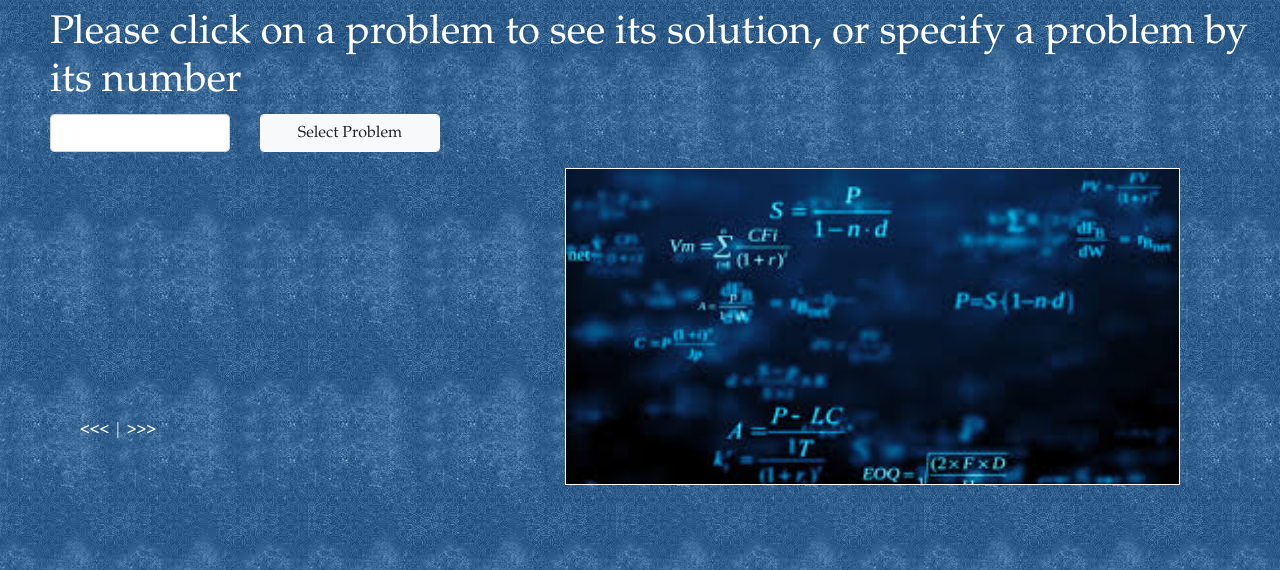
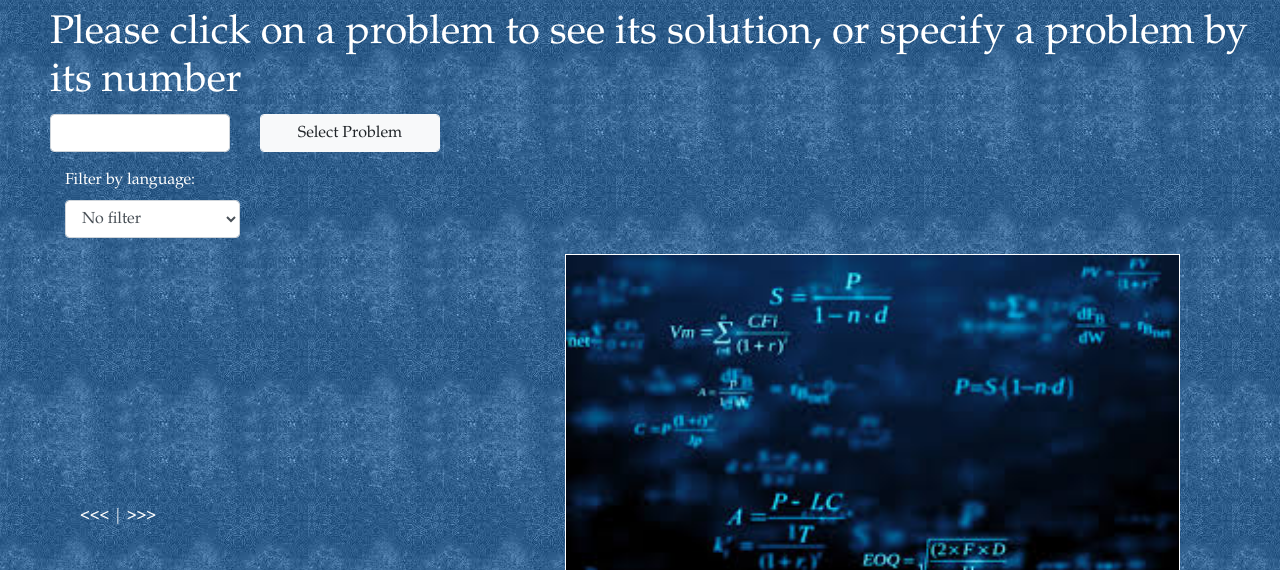
Before and after one commit to neilmarshall/project_euler_problem_store, a Flask app: page / in a window 1280 px wide. Shown: the part 60-630 px from the top of the page. Run offline with Flask 2, Linux system fonts and the light colour scheme; data that the repository does not hold is empty; some libraries are stand-ins or nearby versions.

Commit message:
add HTML placeholder for language filter form

```diff
--- a/app/forms.py
+++ b/app/forms.py
@@ -1,12 +1,16 @@
 from flask_wtf import FlaskForm
 from flask_wtf.file import FileAllowed, FileField, FileRequired
-from wtforms import IntegerField, PasswordField, StringField, SubmitField
+from wtforms import IntegerField, PasswordField, SelectField, StringField, SubmitField
 from wtforms.validators import DataRequired, NumberRange
 
 class ProblemSelectionForm(FlaskForm):
     problem_selection = IntegerField("Select problem:",
                 validators=[DataRequired(), NumberRange(min=1)])
     submit = SubmitField('Select Problem')
+
+
+class LanguageFilterForm(FlaskForm):
+    language_filter = SelectField('Filter by language:')
 
 
 class LoginForm(FlaskForm):
--- a/app/templates/index.html
+++ b/app/templates/index.html
@@ -62,6 +62,15 @@
         </div>
     </form>
 
+    <div class="form-group">
+        <div class="col-2">
+            {{ language_filter_form.language_filter.label }}
+        </div>
+        <div class="col-2">
+            {{ language_filter_form.language_filter(class="form-control") }}
+        </div>
+    </div>
+
     <img id="main_image" src="{{ url_for('static', filename='images/maths.jpg') }}">
 
     <table id="links_table">
--- a/app/views/index_route.py
+++ b/app/views/index_route.py
@@ -1,7 +1,7 @@
 from flask import Blueprint, current_app, flash, redirect, render_template, request, url_for
 from flask_login import current_user, login_required, login_user, logout_user
 from app import db
-from app.forms import FileDeleteForm, FileUpdateForm, FileUploadForm, LoginForm, ProblemSelectionForm
+from app.forms import FileDeleteForm, FileUpdateForm, FileUploadForm, LanguageFilterForm, LoginForm, ProblemSelectionForm
 from app.models import Language, Problem, User
 
 app_bp = Blueprint('app_bp', __name__)
@@ -35,10 +35,20 @@ def index():
     while len(problem_solutions.items) < current_app.config['SOLUTIONS_TO_SHOW']:
         problem_solutions.items.append(None)
     return render_template('index.html', problem_selection_form=problem_selection_form,
+            language_filter_form=build_language_filter_form(),
             login_form=login_form,
             problem_solutions=problem_solutions.items,
             next_url=next_url, prev_url=prev_url,
             authenticated=current_user.is_authenticated)
+
+
+def build_language_filter_form():
+    choices = [(None, "No filter")]
+    for id, language in db.session.query(Language.language_id, Language.language).distinct():
+        choices.append((id, language))
+    language_filter_form = LanguageFilterForm()
+    language_filter_form.language_filter.choices = choices
+    return language_filter_form
 
 
 @app_bp.route('/problem<problem_id>')
```
